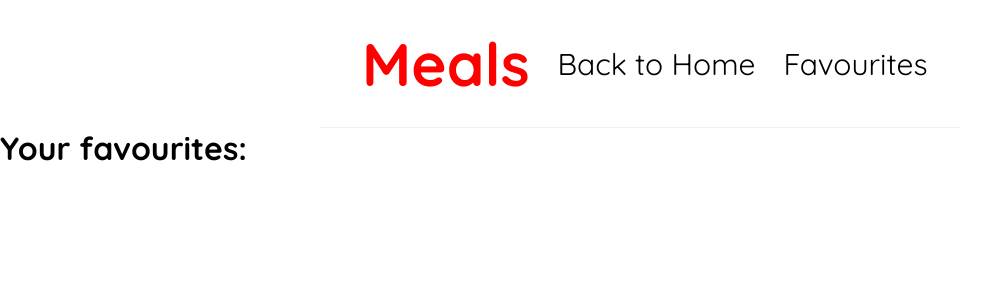
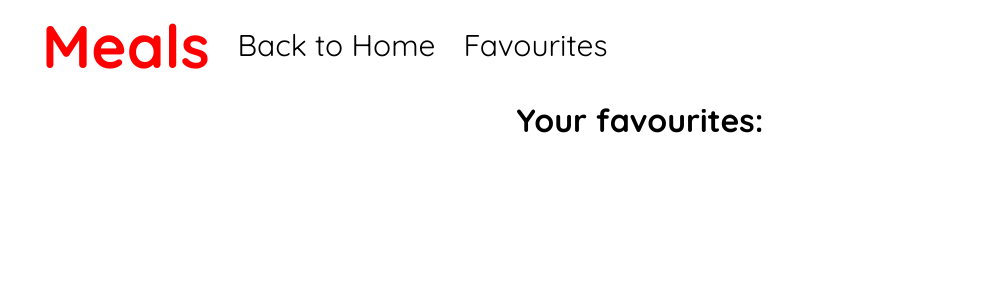
Before and after one commit to ujvarivera/WEB1-beadando, a React (Create React App) app: page /favourites in a window 1280 px wide. Shown: the top 300 px of the page, without its empty margins (0-989 px from the left). Built offline with nearby package versions, Linux system fonts and the light colour scheme.

Commit message:
more styles added

```diff
--- a/package.json
+++ b/package.json
@@ -8,7 +8,6 @@
     "react-dom": "^17.0.2",
     "react-router-dom": "^5.3.0",
     "react-scripts": "4.0.3",
-    "styled-components": "^5.3.3",
     "web-vitals": "^1.0.1"
   },
   "scripts": {
--- a/src/components/Favourites.js
+++ b/src/components/Favourites.js
@@ -7,8 +7,8 @@ export default function Favourites() {
   //const favourites = JSON.parse(localStorage.getItem("favourites"));
 
   return (
-    <div>
-      <h1>Your favourites:</h1>
+    <div className="favourites">
+      <h1 className="favourites-text">Your favourites:</h1>
       {favourites ? (
         favourites.map((meal) => (
           <Meal
--- a/src/components/Meal.js
+++ b/src/components/Meal.js
@@ -25,7 +25,7 @@ export default function Meal({ image, name, data }) {
       <div className="meal-description">
         <h1>{name}</h1>
         <h2>
-          <a href={data.strYoutube}>You can watch a video how to make it</a>
+          <a href={data.strYoutube} target="_blank" rel="noopener noreferrer">You can watch a video how to make it</a>
         </h2>
         {favourites.includes(data) ? (
           <button className="fav" onClick={() => unlike(data)}>Unlike</button>
--- a/src/components/NavBar.js
+++ b/src/components/NavBar.js
@@ -1,5 +1,4 @@
 import { NavLink } from "react-router-dom";
-import Row from "../styles/Row";
 
 export default function Header() {
   return (
@@ -7,10 +6,8 @@ export default function Header() {
       <NavLink to="/">
         <h1>Meals</h1>
       </NavLink>
-      <Row>
         <NavLink to="/">Back to Home</NavLink>
         <NavLink to="/favourites">Favourites</NavLink>
-      </Row>
     </div>
   );
 }
--- a/src/styles/Row.js
+++ /dev/null
@@ -1,9 +0,0 @@
-import styled from "styled-components";
-
-const Row = styled.div`
-  display: flex;
-  flex-direction: row;
-  align-items: center;
-`;
-
-export default Row;
--- a/src/styles/styles.css
+++ b/src/styles/styles.css
@@ -2,18 +2,21 @@
 
 * {
   margin: 0;
-  font-family: "Quicksand";
+  font-family: Quicksand, sans-serif;
   color: black;
 }
 
 .navbar {
+  position: fixed;
+  top: 0;
+  width: 100%;
+  height: 50px;
+
+  background: white;
   font-size: 30px;
   padding: 20px;
   display: flex;
   align-items: center;
-  max-width: 600px;
-  margin: 0 auto;
-  border-bottom: 1px solid #f2f2f2;
 }
 
 .navbar h1 {
@@ -42,10 +45,12 @@
 }
 
 .input-container {
+  margin-top: 100px;
   text-align: center;
 }
 
-.search, .fav {
+.search,
+.fav {
   width: 100px;
   height: 2.5rem;
   font-size: 20px;
@@ -54,10 +59,10 @@
   margin: 20px;
 }
 
-.search:hover, .fav:hover {
+.search:hover,
+.fav:hover {
   background: #ffcccc;
 }
-
 
 .meal-container {
   float: left;
@@ -70,10 +75,15 @@
   text-align: center;
 }
 
-.meal-description {
+.meal-description,
+.favourites h1 {
   text-align: center;
 }
 
 .meal-description h1 {
-  color:red;
+  color: red;
 }
+
+.favourites-text {
+  margin-top: 100px;
+}
```
